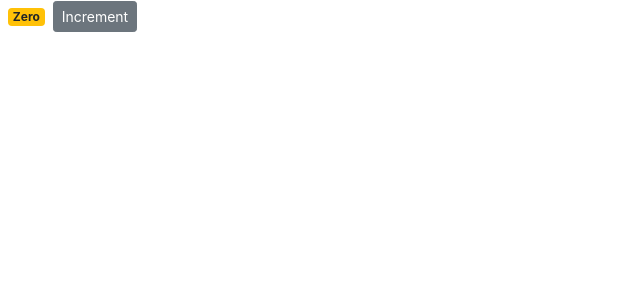
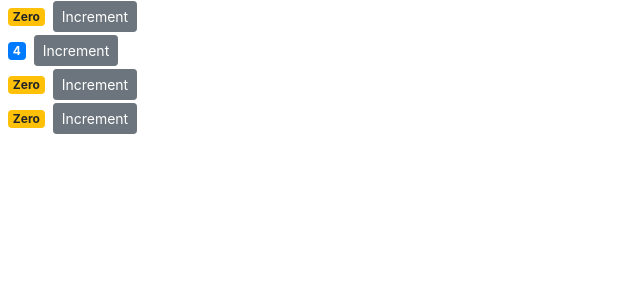
Before and after one commit to mike-bionic/counter-app, a React (Create React App) app: page / in a window 1280 px wide. Shown: the top 300 px of the page, without its empty margins (0-640 px from the left). Built offline with nearby package versions, Linux system fonts and the light colour scheme.

Commit message:
passing values to components

```diff
--- a/src/components/counter.jsx
+++ b/src/components/counter.jsx
@@ -2,13 +2,15 @@
 
 class Counter extends Component {
 		state = {
-        count: 0,
+				// setting the falue to a count component
+				// props is the method of passing attributes
+				value: this.props.value,
 		};
 
 		handleIncrement = product => {
 				console.log(product);
 				//incrementing the state
-        this.setState({ count: this.state.count + 1 })
+				this.setState({ value: this.state.value + 1 })
 		};
 
 		render() {
@@ -29,15 +31,15 @@
 		// this method was inside render() before we extracted it
 		getBadgeClasses() {
 				let classes = "badge m-2 badge-";
-        classes += (this.state.count === 0) ? "warning" : "primary";
+				classes += (this.state.value === 0) ? "warning" : "primary";
 				return classes;
 		}
 
 		formatCount() {
 				// defining and dynamic style change
 				// if count = 0 -> warning else -> primary
-        const { count } = this.state;
-        return count === 0 ? 'Zero' : count;
+				const { value } = this.state;
+				return value === 0 ? 'Zero' : value;
 		}
 }
 
--- /dev/null
+++ b/src/components/counters.jsx
@@ -0,0 +1,21 @@
+import React, { Component } from 'react';
+import Counter from "./counter"
+
+class Counters extends Component {
+	state = {
+		counters: [
+			{ id:1, value:0 },
+			{ id:2, value:4 },
+			{ id:3, value:0 },
+			{ id:4, value:0 }
+		]
+	}
+	render() {
+		return(<div>
+			{ this.state.counters.map(counter =>
+				<Counter key={counter.id} value={counter.value} />) }
+		</div>)
+	}
+}
+
+export default Counters;
--- a/src/index.js
+++ b/src/index.js
@@ -4,9 +4,9 @@
 import './index.css';
 import 'bootstrap/dist/css/bootstrap.css';
 
-import Counter from './components/counter';
+import Counters from './components/counters';
 
 ReactDOM.render(
-  <Counter />,
+  <Counters />,
   document.getElementById('root')
 );
```
Lines whose indentation alone changed are shown as unchanged.
